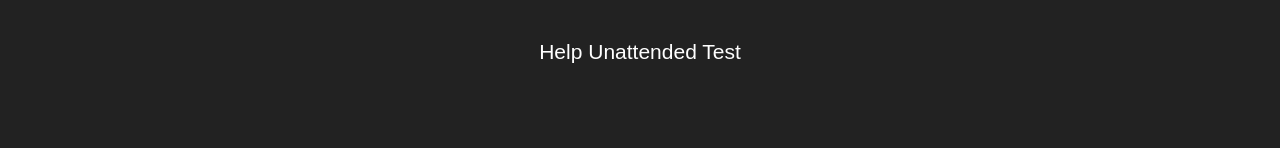
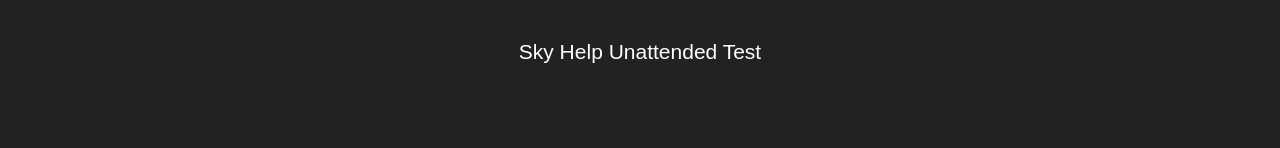
Before and after one commit to skybot781932/react-test, a React (Create React App) app: page / in a window 1280 px wide. Shown: the top 148 px of the page. Built offline with nearby package versions, Linux system fonts and the light colour scheme; the HTML template or start-up script is replaced by a standard one.

Commit message:
improving title

```diff
--- a/src/App.js
+++ b/src/App.js
@@ -46,7 +46,7 @@
     return (
       <div className="App">
         <header className="App-header">
-          <h1 className="App-title">Help Unattended Test</h1>
+          <h1 className="App-title">Sky Help Unattended Test</h1>
         </header>
         <form className="form-inline" onSubmit={this.handleSubmit}>
           <div className="form-group mx-sm-3 mb-2">
```
